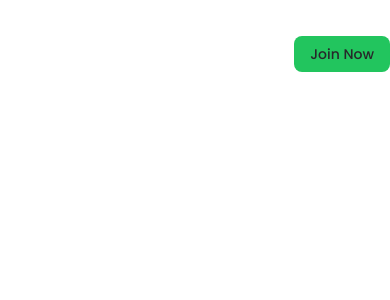
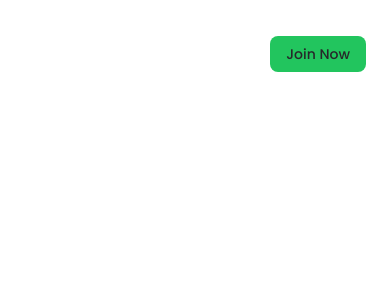
Before and after one commit to Gui-dev/little-blog, a Next.js app: page / in a window 390 px wide. Shown: the top 300 px of the page. Built offline with nearby package versions, Linux system fonts and the light colour scheme.

Commit message:
feat: add component Layout

```diff
--- a/src/components/Layout.tsx
+++ b/src/components/Layout.tsx
@@ -1,3 +1,4 @@
+import Head from 'next/head'
 import { ReactNode } from 'react'
 import { Nav } from './Nav'
 
@@ -7,9 +8,12 @@ type LayoutProps = {
 
 export const Layout = ({ children }: LayoutProps) => {
   return (
-    <>
+    <div className="mx-6 md-mx-auto md:max-w-2xl">
+      <Head>
+        <title>Creative Minds</title>
+      </Head>
       <Nav />
       <main>{children}</main>
-    </>
+    </div>
   )
 }
```
